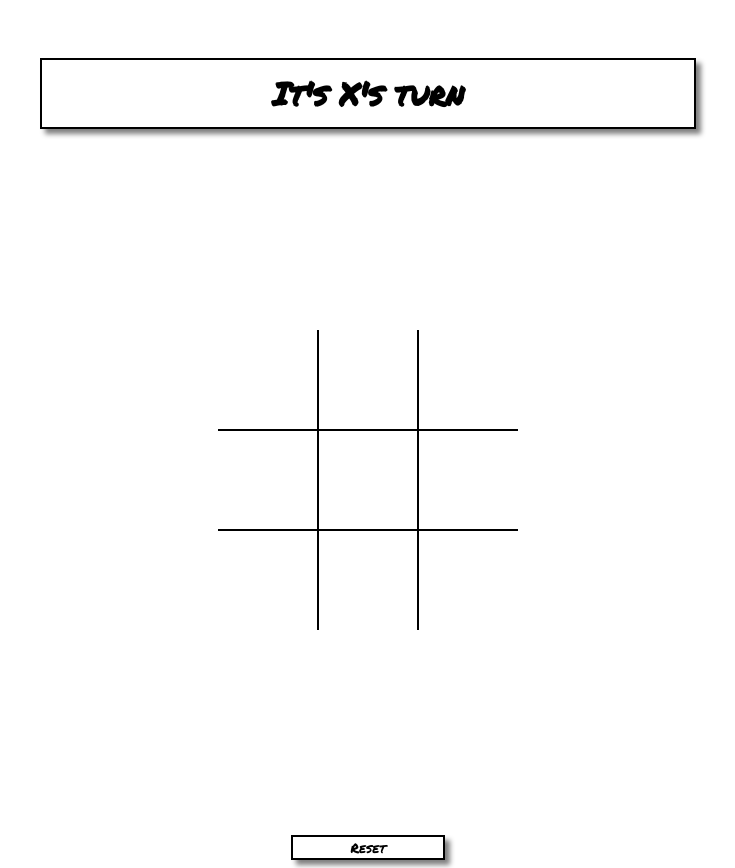
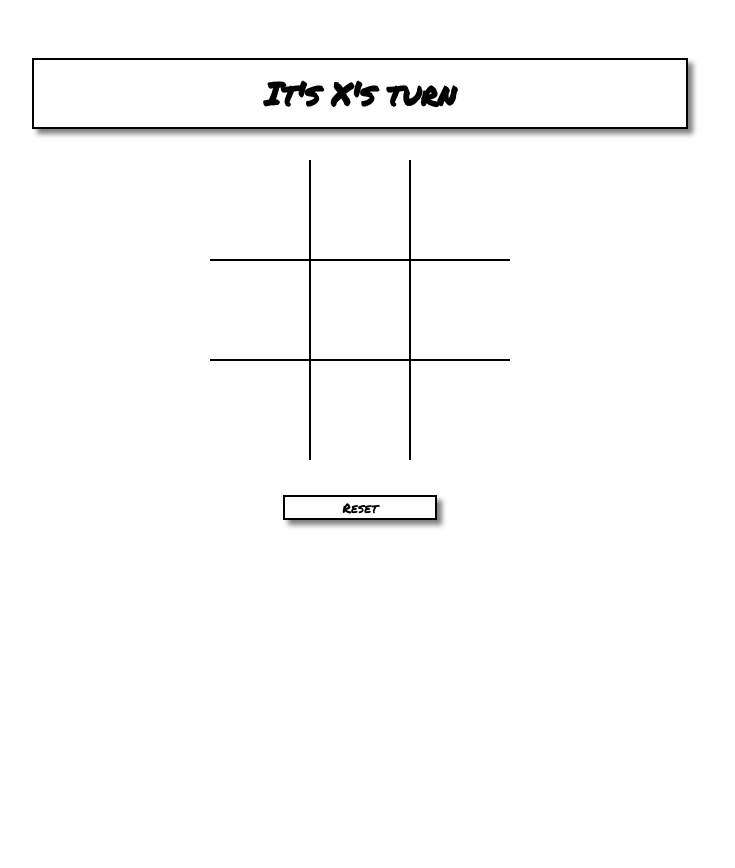
Before and after one commit to sophiabanda/tic_tac_toe, a React app: page / in a window 1280 px wide. Shown: the whole page, without its empty margins (280-1015 px from the left). After the commit the page ends 800 px from the top, so only its background shows below. Built offline with nearby package versions, Linux system fonts and the light colour scheme.

Commit message:
proper window resizing

```diff
--- a/src/App.css
+++ b/src/App.css
@@ -33,8 +33,6 @@
 }
 
 .board {
-  width: 100vw;
-  height: 50vw;
   display: grid;
   justify-content: center;
   align-content: center;
```
